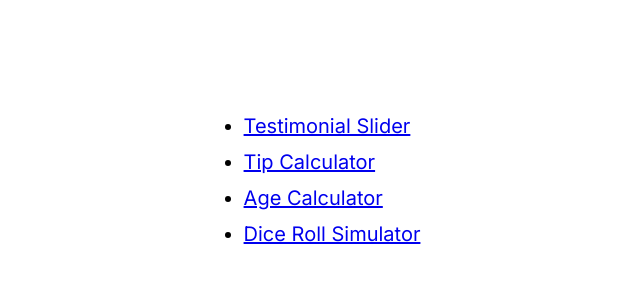
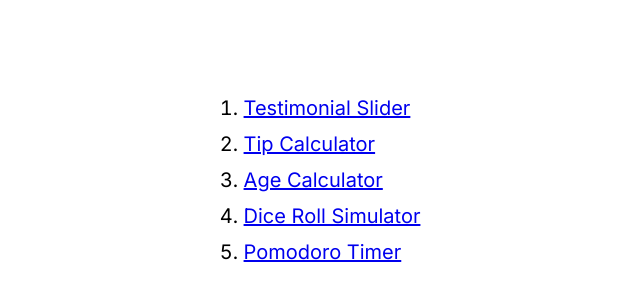
Before and after one commit to rahuljindal1/nextjs14-practice-projects, a Next.js app: page / in a window 1280 px wide. Shown: the part 228-528 px from the top of the page, without its empty margins (328-968 px from the left). Built offline with nearby package versions, Linux system fonts and the light colour scheme.

Commit message:
chore: Start pomodoro timer

```diff
--- a/src/app/page.tsx
+++ b/src/app/page.tsx
@@ -1,23 +1,24 @@
 import Link from "next/link";
 import styles from "./page.module.css";
+
+const projects = [
+  { id: 1, title: "Testimonial Slider", link: "/testimonial" },
+  { id: 2, title: "Tip Calculator", link: "/tip-calculator" },
+  { id: 3, title: "Age Calculator", link: "/age-calculator" },
+  { id: 4, title: "Dice Roll Simulator", link: "/dice-roll-simulator" },
+  { id: 5, title: "Pomodoro Timer", link: "/pomodoro-timer" },
+];
 
 export default function Home() {
   return (
     <main className={styles.main}>
-      <ul className={styles.projectList}>
-        <li className={styles.projectListItem}>
-          <Link href="/testimonial">Testimonial Slider</Link>
-        </li>
-        <li className={styles.projectListItem}>
-          <Link href="/tip-calculator">Tip Calculator</Link>
-        </li>
-        <li className={styles.projectListItem}>
-          <Link href="/age-calculator">Age Calculator</Link>
-        </li>
-        <li className={styles.projectListItem}>
-          <Link href="/dice-roll-simulator">Dice Roll Simulator</Link>
-        </li>
-      </ul>
+      <ol className={styles.projectList}>
+        {projects.map((project) => (
+          <li key={project.id} className={styles.projectListItem}>
+            <Link href={project.link}>{project.title}</Link>
+          </li>
+        ))}
+      </ol>
     </main>
   );
 }
--- /dev/null
+++ b/src/app/pomodoro-timer/page.tsx
@@ -0,0 +1,3 @@
+export default function PomodoroTimer() {
+  return <div>Pomodoro Timer</div>;
+}
```
Also changed, not shown: src/app/pomodoro-timer/layout.tsx (added, +14 -0 lines), 1 other file (tests, documents, lock files or other folders).
